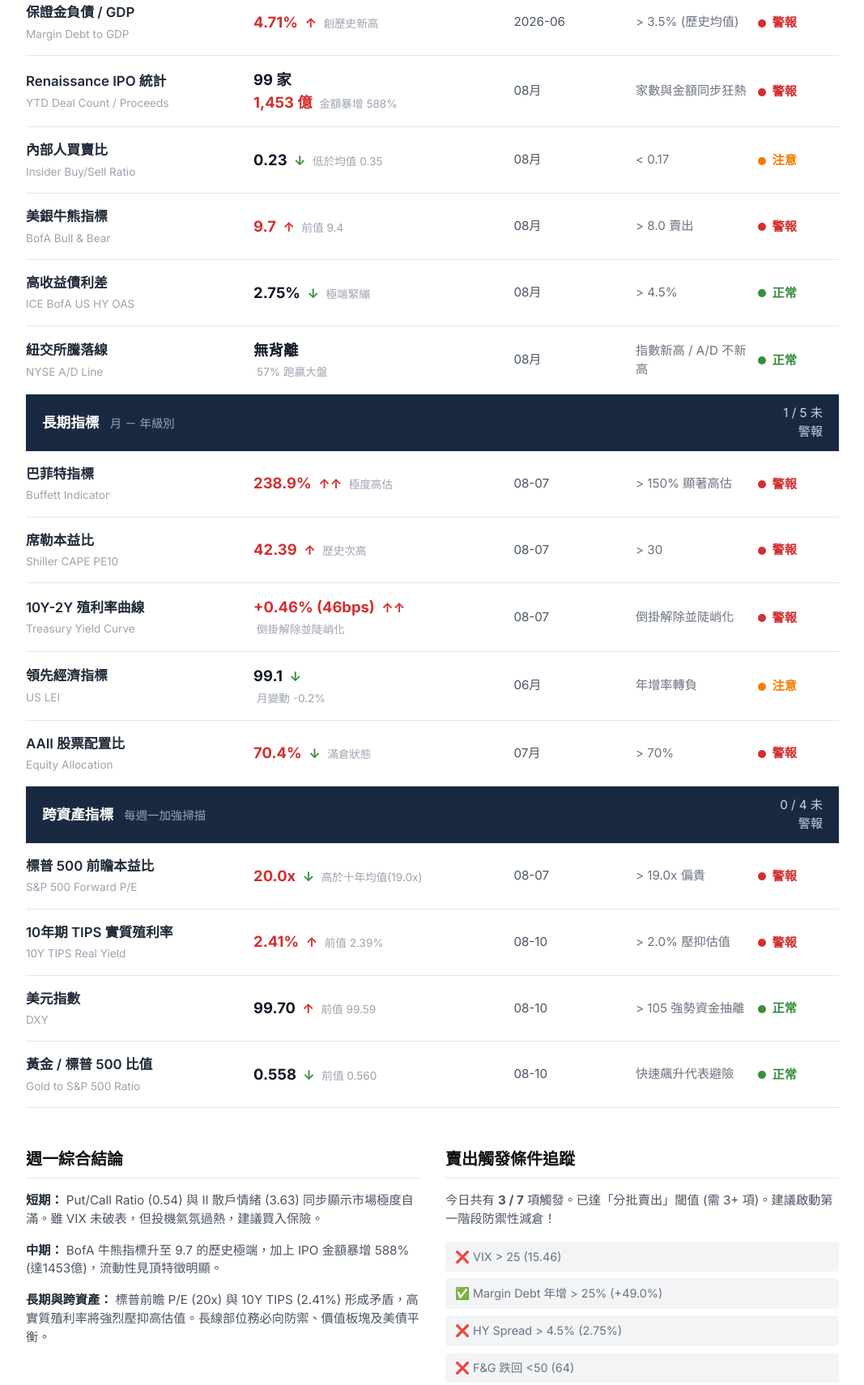
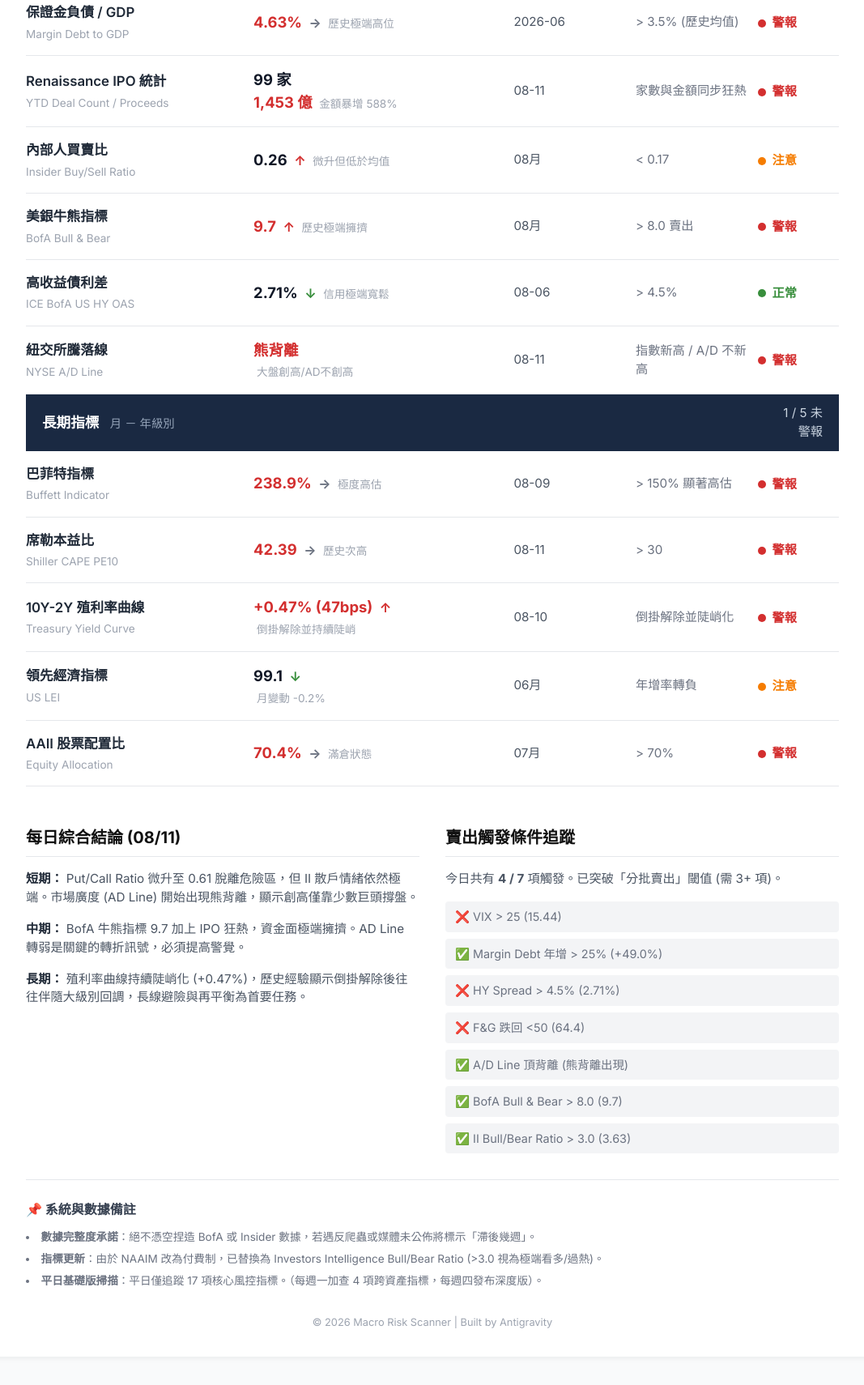
Before and after one commit to Nickhuang2001/macro-risk-dashboard, a plain HTML site: page index.html in a window 1280 px wide. Shown: the part 858-2568 px from the top of the page at 81% size, without its empty margins (106-1173 px from the left). Drawn offline with Linux system fonts and the light colour scheme.

Commit message:
Update daily data for 2026-08-11

```diff
--- a/index.html
+++ b/index.html
@@ -3,7 +3,7 @@
 <head>
     <meta charset="UTF-8">
     <meta name="viewport" content="width=device-width, initial-scale=1.0">
-    <title>宏觀風險日報 | 2026-08-10</title>
+    <title>宏觀風險日報 | 2026-08-11</title>
     <link href="https://fonts.googleapis.com/css2?family=Inter:wght@400;500;600;700&display=swap" rel="stylesheet">
     <link rel="stylesheet" href="styles.css">
 </head>
@@ -11,10 +11,10 @@
     <div class="container">
         <header>
             <div class="header-left">
-                <h1><span>PART 01</span> 儀表盤 · 21 項指標</h1>
+                <h1><span>PART 01</span> 儀表盤 · 17 項指標</h1>
             </div>
             <div class="header-right">
-                <span class="report-date">掃描日期：2026-08-10 (週一加強版)</span>
+                <span class="report-date">掃描日期：2026-08-11</span>
             </div>
         </header>
 
@@ -33,7 +33,7 @@
                     <!-- 短期指標 -->
                     <tr class="section-header">
                         <td colspan="4">短期指標 &nbsp;&nbsp;<span class="header-sub">天 － 週級別</span></td>
-                        <td class="text-right score-text">3 / 5 未警報</td>
+                        <td class="text-right score-text">4 / 5 未警報</td>
                     </tr>
                     <tr>
                         <td>
@@ -41,9 +41,9 @@
                             <div class="sub-title">CBOE Volatility Index</div>
                         </td>
                         <td>
-                            <span class="main-value">15.46</span> <span class="arrow up">↑</span> <span class="prev-value">前日 14.90</span>
+                            <span class="main-value">15.44</span> <span class="arrow down">↓</span> <span class="prev-value">前日 15.46</span>
                         </td>
-                        <td><div class="date">08-10</div></td>
+                        <td><div class="date">08-11</div></td>
                         <td><div class="threshold">&gt;25 恐慌 / &lt;13 自滿</div></td>
                         <td><div class="signal safe"><span class="dot"></span> 正常</div></td>
                     </tr>
@@ -53,9 +53,9 @@
                             <div class="sub-title">Fear & Greed Index</div>
                         </td>
                         <td>
-                            <span class="main-value">64</span> <span class="arrow up">↑</span> <span class="prev-value">貪婪</span>
+                            <span class="main-value">64.4</span> <span class="arrow up">↑</span> <span class="prev-value">貪婪</span>
                         </td>
-                        <td><div class="date">08-07</div></td>
+                        <td><div class="date">08-11</div></td>
                         <td><div class="threshold">&gt;75 極度貪婪</div></td>
                         <td><div class="signal safe"><span class="dot"></span> 正常</div></td>
                     </tr>
@@ -65,7 +65,7 @@
                             <div class="sub-title">Bull-Bear Spread</div>
                         </td>
                         <td>
-                            <span class="main-value">-0.9%</span> <span class="arrow up">↑</span> <span class="prev-value">多 37% / 空 38%</span>
+                            <span class="main-value">-1.0%</span> <span class="arrow up">↑</span> <span class="prev-value">多 37% / 空 38%</span>
                         </td>
                         <td><div class="date">08-05</div></td>
                         <td><div class="threshold">多空差 &gt; +30</div></td>
@@ -77,11 +77,11 @@
                             <div class="sub-title">Equity Put/Call Ratio</div>
                         </td>
                         <td>
-                            <span class="main-value highlight-red">0.54</span> <span class="arrow down">↓↓</span> <span class="prev-value">前日 0.57</span>
+                            <span class="main-value">0.61</span> <span class="arrow up">↑</span> <span class="prev-value">脫離極度樂觀 (0.54)</span>
                         </td>
-                        <td><div class="date">08-10</div></td>
+                        <td><div class="date">08-11</div></td>
                         <td><div class="threshold">&lt;0.60 極度自滿</div></td>
-                        <td><div class="signal alert"><span class="dot"></span> 警報</div></td>
+                        <td><div class="signal safe"><span class="dot"></span> 正常</div></td>
                     </tr>
                     <tr>
                         <td>
@@ -91,7 +91,7 @@
                         <td>
                             <span class="main-value highlight-red">3.63</span> <span class="arrow up">↑↑</span> <span class="prev-value">極端多頭</span>
                         </td>
-                        <td><div class="date">08-05</div></td>
+                        <td><div class="date">08月</div></td>
                         <td><div class="threshold">比值 &gt; 3.0</div></td>
                         <td><div class="signal alert"><span class="dot"></span> 警報</div></td>
                     </tr>
@@ -99,7 +99,7 @@
                     <!-- 中期指標 -->
                     <tr class="section-header">
                         <td colspan="4">中期指標 &nbsp;&nbsp;<span class="header-sub">週 － 月級別</span></td>
-                        <td class="text-right score-text">3 / 7 未警報</td>
+                        <td class="text-right score-text">2 / 7 未警報</td>
                     </tr>
                     <tr>
                         <td>
@@ -120,7 +120,7 @@
                             <div class="sub-title">Margin Debt to GDP</div>
                         </td>
                         <td>
-                            <span class="main-value highlight-red">4.71%</span> <span class="arrow up">↑</span> <span class="prev-value">創歷史新高</span>
+                            <span class="main-value highlight-red">4.63%</span> <span class="arrow right">→</span> <span class="prev-value">歷史極端高位</span>
                         </td>
                         <td><div class="date">2026-06</div></td>
                         <td><div class="threshold">&gt; 3.5% (歷史均值)</div></td>
@@ -135,7 +135,7 @@
                             <span class="main-value">99 家</span><br>
                             <span class="main-value highlight-red">1,453 億</span> <span class="prev-value">金額暴增 588%</span>
                         </td>
-                        <td><div class="date">08月</div></td>
+                        <td><div class="date">08-11</div></td>
                         <td><div class="threshold">家數與金額同步狂熱</div></td>
                         <td><div class="signal alert"><span class="dot"></span> 警報</div></td>
                     </tr>
@@ -145,7 +145,7 @@
                             <div class="sub-title">Insider Buy/Sell Ratio</div>
                         </td>
                         <td>
-                            <span class="main-value">0.23</span> <span class="arrow down">↓</span> <span class="prev-value">低於均值 0.35</span>
+                            <span class="main-value">0.26</span> <span class="arrow up">↑</span> <span class="prev-value">微升但低於均值</span>
                         </td>
                         <td><div class="date">08月</div></td>
                         <td><div class="threshold">&lt; 0.17</div></td>
@@ -157,7 +157,7 @@
                             <div class="sub-title">BofA Bull & Bear</div>
                         </td>
                         <td>
-                            <span class="main-value highlight-red">9.7</span> <span class="arrow up">↑</span> <span class="prev-value">前值 9.4</span>
+                            <span class="main-value highlight-red">9.7</span> <span class="arrow up">↑</span> <span class="prev-value">歷史極端擁擠</span>
                         </td>
                         <td><div class="date">08月</div></td>
                         <td><div class="threshold">&gt; 8.0 賣出</div></td>
@@ -169,9 +169,9 @@
                             <div class="sub-title">ICE BofA US HY OAS</div>
                         </td>
                         <td>
-                            <span class="main-value">2.75%</span> <span class="arrow down">↓</span> <span class="prev-value">極端緊繃</span>
+                            <span class="main-value">2.71%</span> <span class="arrow down">↓</span> <span class="prev-value">信用極端寬鬆</span>
                         </td>
-                        <td><div class="date">08月</div></td>
+                        <td><div class="date">08-06</div></td>
                         <td><div class="threshold">&gt; 4.5%</div></td>
                         <td><div class="signal safe"><span class="dot"></span> 正常</div></td>
                     </tr>
@@ -181,12 +181,12 @@
                             <div class="sub-title">NYSE A/D Line</div>
                         </td>
                         <td>
-                            <span class="main-value">無背離</span><br>
-                            <span class="prev-value">57% 跑贏大盤</span>
+                            <span class="main-value highlight-red">熊背離</span><br>
+                            <span class="prev-value">大盤創高/AD不創高</span>
                         </td>
-                        <td><div class="date">08月</div></td>
+                        <td><div class="date">08-11</div></td>
                         <td><div class="threshold">指數新高 / A/D 不新高</div></td>
-                        <td><div class="signal safe"><span class="dot"></span> 正常</div></td>
+                        <td><div class="signal alert"><span class="dot"></span> 警報</div></td>
                     </tr>
 
                     <!-- 長期指標 -->
@@ -200,9 +200,9 @@
                             <div class="sub-title">Buffett Indicator</div>
                         </td>
                         <td>
-                            <span class="main-value highlight-red">238.9%</span> <span class="arrow up">↑↑</span> <span class="prev-value">極度高估</span>
+                            <span class="main-value highlight-red">238.9%</span> <span class="arrow right">→</span> <span class="prev-value">極度高估</span>
                         </td>
-                        <td><div class="date">08-07</div></td>
+                        <td><div class="date">08-09</div></td>
                         <td><div class="threshold">&gt; 150% 顯著高估</div></td>
                         <td><div class="signal alert"><span class="dot"></span> 警報</div></td>
                     </tr>
@@ -212,9 +212,9 @@
                             <div class="sub-title">Shiller CAPE PE10</div>
                         </td>
                         <td>
-                            <span class="main-value highlight-red">42.39</span> <span class="arrow up">↑</span> <span class="prev-value">歷史次高</span>
+                            <span class="main-value highlight-red">42.39</span> <span class="arrow right">→</span> <span class="prev-value">歷史次高</span>
                         </td>
-                        <td><div class="date">08-07</div></td>
+                        <td><div class="date">08-11</div></td>
                         <td><div class="threshold">&gt; 30</div></td>
                         <td><div class="signal alert"><span class="dot"></span> 警報</div></td>
                     </tr>
@@ -224,10 +224,10 @@
                             <div class="sub-title">Treasury Yield Curve</div>
                         </td>
                         <td>
-                            <span class="main-value highlight-red">+0.46% (46bps)</span> <span class="arrow up">↑↑</span><br>
-                            <span class="prev-value">倒掛解除並陡峭化</span>
+                            <span class="main-value highlight-red">+0.47% (47bps)</span> <span class="arrow up">↑</span><br>
+                            <span class="prev-value">倒掛解除並持續陡峭</span>
                         </td>
-                        <td><div class="date">08-07</div></td>
+                        <td><div class="date">08-10</div></td>
                         <td><div class="threshold">倒掛解除並陡峭化</div></td>
                         <td><div class="signal alert"><span class="dot"></span> 警報</div></td>
                     </tr>
@@ -250,65 +250,11 @@
                             <div class="sub-title">Equity Allocation</div>
                         </td>
                         <td>
-                            <span class="main-value highlight-red">70.4%</span> <span class="arrow down">↓</span> <span class="prev-value">滿倉狀態</span>
+                            <span class="main-value highlight-red">70.4%</span> <span class="arrow right">→</span> <span class="prev-value">滿倉狀態</span>
                         </td>
                         <td><div class="date">07月</div></td>
                         <td><div class="threshold">&gt; 70%</div></td>
                         <td><div class="signal alert"><span class="dot"></span> 警報</div></td>
-                    </tr>
-
-                    <!-- 週一加強跨資產指標 -->
-                    <tr class="section-header">
-                        <td colspan="4">跨資產指標 &nbsp;&nbsp;<span class="header-sub">每週一加強掃描</span></td>
-                        <td class="text-right score-text">0 / 4 未警報</td>
-                    </tr>
-                    <tr>
-                        <td>
-                            <div class="main-title">標普 500 前瞻本益比</div>
-                            <div class="sub-title">S&P 500 Forward P/E</div>
-                        </td>
-                        <td>
-                            <span class="main-value highlight-red">20.0x</span> <span class="arrow down">↓</span> <span class="prev-value">高於十年均值(19.0x)</span>
-                        </td>
-                        <td><div class="date">08-07</div></td>
-                        <td><div class="threshold">&gt; 19.0x 偏貴</div></td>
-                        <td><div class="signal alert"><span class="dot"></span> 警報</div></td>
-                    </tr>
-                    <tr>
-                        <td>
-                            <div class="main-title">10年期 TIPS 實質殖利率</div>
-                            <div class="sub-title">10Y TIPS Real Yield</div>
-                        </td>
-                        <td>
-                            <span class="main-value highlight-red">2.41%</span> <span class="arrow up">↑</span> <span class="prev-value">前值 2.39%</span>
-                        </td>
-                        <td><div class="date">08-10</div></td>
-                        <td><div class="threshold">&gt; 2.0% 壓抑估值</div></td>
-                        <td><div class="signal alert"><span class="dot"></span> 警報</div></td>
-                    </tr>
-                    <tr>
-                        <td>
-                            <div class="main-title">美元指數</div>
-                            <div class="sub-title">DXY</div>
-                        </td>
-                        <td>
-                            <span class="main-value">99.70</span> <span class="arrow up">↑</span> <span class="prev-value">前值 99.59</span>
-                        </td>
-                        <td><div class="date">08-10</div></td>
-                        <td><div class="threshold">&gt; 105 強勢資金抽離</div></td>
-                        <td><div class="signal safe"><span class="dot"></span> 正常</div></td>
-                    </tr>
-                    <tr>
-                        <td>
-                            <div class="main-title">黃金 / 標普 500 比值</div>
-                            <div class="sub-title">Gold to S&P 500 Ratio</div>
-                        </td>
-                        <td>
-                            <span class="main-value">0.558</span> <span class="arrow down">↓</span> <span class="prev-value">前值 0.560</span>
-                        </td>
-                        <td><div class="date">08-10</div></td>
-                        <td><div class="threshold">快速飆升代表避險</div></td>
-                        <td><div class="signal safe"><span class="dot"></span> 正常</div></td>
                     </tr>
                 </tbody>
             </table>
@@ -317,29 +263,29 @@
         <!-- 觸發與綜合結論 -->
         <section class="bottom-sections">
             <div class="summary-conclusion">
-                <h2>週一綜合結論</h2>
+                <h2>每日綜合結論 (08/11)</h2>
                 <div class="conclusion-item">
-                    <strong>短期：</strong> Put/Call Ratio (0.54) 與 II 散戶情緒 (3.63) 同步顯示市場極度自滿。雖 VIX 未破表，但投機氣氛過熱，建議買入保險。
+                    <strong>短期：</strong> Put/Call Ratio 微升至 0.61 脫離危險區，但 II 散戶情緒依然極端。市場廣度 (AD Line) 開始出現熊背離，顯示創高僅靠少數巨頭撐盤。
                 </div>
                 <div class="conclusion-item">
-                    <strong>中期：</strong> BofA 牛熊指標升至 9.7 的歷史極端，加上 IPO 金額暴增 588% (達1453億)，流動性見頂特徵明顯。
+                    <strong>中期：</strong> BofA 牛熊指標 9.7 加上 IPO 狂熱，資金面極端擁擠。AD Line 轉弱是關鍵的轉折訊號，必須提高警覺。
                 </div>
                 <div class="conclusion-item">
-                    <strong>長期與跨資產：</strong> 標普前瞻 P/E (20x) 與 10Y TIPS (2.41%) 形成矛盾，高實質殖利率將強烈壓抑高估值。長線部位務必向防禦、價值板塊及美債平衡。
+                    <strong>長期：</strong> 殖利率曲線持續陡峭化 (+0.47%)，歷史經驗顯示倒掛解除後往往伴隨大級別回調，長線避險與再平衡為首要任務。
                 </div>
             </div>
 
             <div class="trigger-box">
                 <h2>賣出觸發條件追蹤</h2>
-                <p>今日共有 <strong>3 / 7</strong> 項觸發。已達「分批賣出」閾值 (需 3+ 項)。建議啟動第一階段防禦性減倉！</p>
+                <p>今日共有 <strong>4 / 7</strong> 項觸發。已突破「分批賣出」閾值 (需 3+ 項)。</p>
                 <div class="trigger-list">
-                    <span>❌ VIX > 25 (15.46)</span>
+                    <span>❌ VIX > 25 (15.44)</span>
                     <span>✅ Margin Debt 年增 > 25% (+49.0%)</span>
-                    <span>❌ HY Spread > 4.5% (2.75%)</span>
-                    <span>❌ F&G 跌回 <50 (64)</span>
-                    <span>❌ A/D Line 頂背離 (無)</span>
+                    <span>❌ HY Spread > 4.5% (2.71%)</span>
+                    <span>❌ F&G 跌回 <50 (64.4)</span>
+                    <span>✅ A/D Line 頂背離 (熊背離出現)</span>
                     <span>✅ BofA Bull & Bear > 8.0 (9.7)</span>
-                    <span>✅ II Bull/Bear Ratio > 3.0 (3.63) [替換 NAAIM]</span>
+                    <span>✅ II Bull/Bear Ratio > 3.0 (3.63)</span>
                 </div>
             </div>
         </section>
@@ -349,9 +295,8 @@
                 <h3>📌 系統與數據備註</h3>
                 <ul>
                     <li><strong>數據完整度承諾</strong>：絕不憑空捏造 BofA 或 Insider 數據，若遇反爬蟲或媒體未公佈將標示「滯後幾週」。</li>
-                    <li><strong>指標更新</strong>：由於 NAAIM 改為付費制，本週起已替換為 **Investors Intelligence Bull/Bear Ratio** (>3.0 視為極端看多/過熱)。</li>
-                    <li><strong>每週一加強掃描</strong>：每週一額外追蹤四大跨資產指標（S&P 500 前瞻本益比、10Y TIPS 實質殖利率、DXY 美元指數、黃金/標普比值）。</li>
-                    <li><strong>每週四深度版</strong>：每週四晚發布「深度版」，納入 FRED M2、銀行信貸專員調查 (SLOOS)、芝加哥聯儲 NFCI 等高階指標。</li>
+                    <li><strong>指標更新</strong>：由於 NAAIM 改為付費制，已替換為 Investors Intelligence Bull/Bear Ratio (>3.0 視為極端看多/過熱)。</li>
+                    <li><strong>平日基礎版掃描</strong>：平日僅追蹤 17 項核心風控指標。（每週一加查 4 項跨資產指標，每週四發布深度版）。</li>
                 </ul>
             </div>
             <p class="copyright">© 2026 Macro Risk Scanner | Built by Antigravity</p>
```
